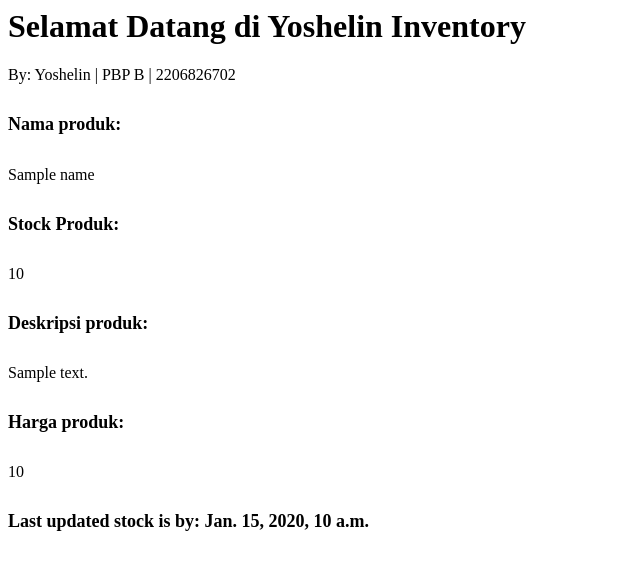
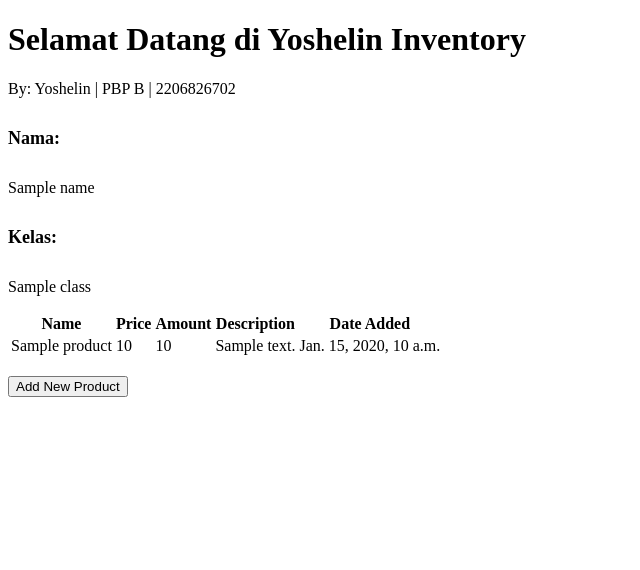
Before and after one commit to yoshelinn/yoshe.business, a Django app: template main/templates/main.html in a window 1280 px wide. Shown: the top 570 px of the page, without its empty margins (0-640 px from the left). Run offline with Django 4.2, Linux system fonts and the light colour scheme; tables that the repository leaves empty hold one stand-in row (values such as "Sample post"); the template is opened without the code that fills it: values that come from a table or form of the project are taken from there, most other values are stand-ins (such as "Sample title", 1, 10 or a date in 2020).

Commit message:
Membuat Form Input Data dan Menampilkan Data Produk Pada HTML

```diff
--- a/main/templates/main.html
+++ b/main/templates/main.html
@@ -1,21 +1,46 @@
+{% extends 'base.html' %}
+
+{% block content %}
+
 <h1>Selamat Datang di Yoshelin Inventory</h1>
 <p>By: Yoshelin | PBP B | 2206826702 <p>
 
-
 <p>     </p>
-<h5> Nama produk: </h5>
+<h5> Nama:  </h5>
 <p>{{ name }}</p>
 
-<h5> Stock Produk: </h5>
-<p>{{ amount }}</p>
+<h5> Kelas: </h5>
+<p>{{ class }}</p>
 
-<h5> Deskripsi produk: </h5>
-<p>{{ description }}</p>
+    <table>
+        <tr>
+            <th>Name</th>
+            <th>Price</th>
+            <th>Amount</th>
+            <th>Description</th>
+            <th>Date Added</th>
+        </tr>
 
-<h5> Harga produk: </h5>
-<p>{{ price }}</p>
+        {% comment %} Berikut cara memperlihatkan data produk di bawah baris ini {% endcomment %}
 
-<h5>Last updated stock is by: {{ date_added }}</h5>
+        {% for Item in Items %}
+            <tr>
+                <td>{{product.name}}</td>
+                <td>{{product.price}}</td>
+                <td>{{product.amount}}</td>
+                <td>{{product.description}}</td>
+                <td>{{product.date_added}}</td>
+            </tr>
+        {% endfor %}
+    </table>
+
+    <br />
+
+    <a href="{% url 'main:create_product' %}">
+        <button>
+            Add New Product
+        </button>
+    </a>
 
 <style>
     /* Mengubah ukuran font h5 menjadi 18px */
@@ -28,3 +53,5 @@
         font-size: 16px;
     }
 </style>
+
+{% endblock content %}
--- a/main/urls.py
+++ b/main/urls.py
@@ -1,8 +1,8 @@
 from django.urls import path
-from main.views import show_main
-
+from main.views import show_main, create_product
 app_name = 'main'
 
 urlpatterns = [
     path('', show_main, name='show_main'),
+    path('create-product', create_product, name='create_product'),
 ]
--- a/mysite/settings.py
+++ b/mysite/settings.py
@@ -55,7 +55,7 @@ ROOT_URLCONF = 'mysite.urls'
 TEMPLATES = [
     {
         'BACKEND': 'django.template.backends.django.DjangoTemplates',
-        'DIRS': [],
+        'DIRS': [BASE_DIR / 'templates'], # Tambahkan kode ini
         'APP_DIRS': True,
         'OPTIONS': {
             'context_processors': [
@@ -65,7 +65,7 @@ TEMPLATES = [
                 'django.contrib.messages.context_processors.messages',
             ],
         },
-    },
+    }
 ]
 
 WSGI_APPLICATION = 'mysite.wsgi.application'
--- a/mysite/urls.py
+++ b/mysite/urls.py
@@ -3,6 +3,6 @@ from django.contrib import admin
 from django.urls import path,include
 
 urlpatterns = [
+    path('', include('main.urls')),
     path('admin/', admin.site.urls),
-    path('main/', include('main.urls')),
 ]
--- /dev/null
+++ b/templates/base.html
@@ -0,0 +1,18 @@
+{% load static %}
+<!DOCTYPE html>
+<html lang="en">
+    <head>
+        <meta charset="UTF-8" />
+        <meta
+            name="viewport"
+            content="width=device-width, initial-scale=1.0"
+        />
+        {% block meta %}
+        {% endblock meta %}
+    </head>
+
+    <body>
+        {% block content %}
+        {% endblock content %}
+    </body>
+</html>
```
Also changed, not shown: main/forms.py (added, +7 -0 lines), main/templates/create_product.html (added, +19 -0 lines), main/views.py (+22 -5 lines), db.sqlite3.
